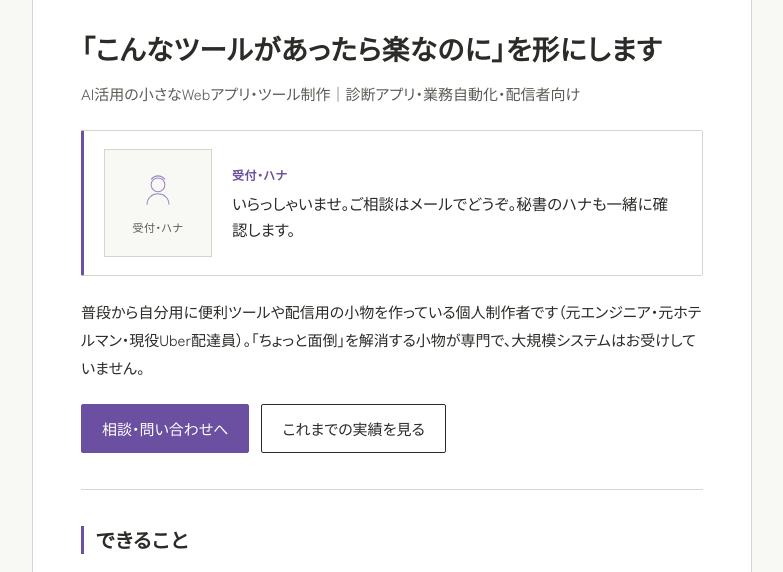
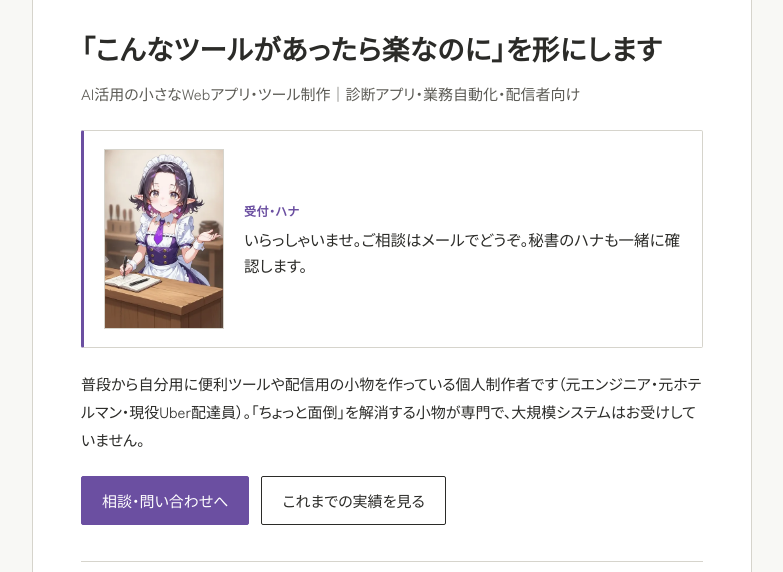
Before and after one commit to swordofkings-blip/kanimiso-workshop, a plain HTML site: page index.html in a window 1280 px wide. Shown: the part 165-737 px from the top of the page, without its empty margins (248-1031 px from the left). Drawn offline with Linux system fonts and the light colour scheme.

Commit message:
feat: 受付マスコット「ハナ」のWebP画像を軽量化配置し縦長ポートレート枠に調整

```diff
--- a/index.html
+++ b/index.html
@@ -23,7 +23,7 @@
   <link rel="preconnect" href="https://fonts.gstatic.com" crossorigin>
   <link href="https://fonts.googleapis.com/css2?family=Shippori+Mincho:wght@500;700&family=Zen+Kaku+Gothic+New:wght@400;500;700&display=swap" rel="stylesheet">
 
-  <link rel="stylesheet" href="style.css?v=20261122-5">
+  <link rel="stylesheet" href="style.css?v=20261122-6">
 </head>
 <body>
   <div class="sheet">
@@ -56,12 +56,12 @@
         <div class="reception" id="reception-desk">
           <div class="reception-portrait" id="hana-frame">
             <img
-              src="assets/hana.png"
+              src="assets/hana.webp"
               alt="受付マスコット・ハナ"
               id="hana-image"
               class="hana-img"
-              width="112"
-              height="112"
+              width="360"
+              height="541"
             >
             <!-- assets/hana.png 未配置時にレイアウト崩れを防ぐためのプレースホルダー -->
             <div class="hana-placeholder" id="hana-placeholder" aria-hidden="true">
--- a/style.css
+++ b/style.css
@@ -197,8 +197,8 @@ button:focus-visible {
 .reception-portrait {
   position: relative;
   flex-shrink: 0;
-  width: 96px; /* モバイルで圧迫しない正方サイズ */
-  height: 96px;
+  width: 108px; /* 受付机と全身の構図がきれいに収まる縦長ポートレート幅 */
+  aspect-ratio: 2 / 3;
   border: 1px solid var(--color-rule);
   background-color: var(--color-ground);
   overflow: hidden;
@@ -212,6 +212,7 @@ button:focus-visible {
   width: 100%;
   height: 100%;
   object-fit: cover;
+  object-position: center top;
 }
 
 .hana-placeholder {
@@ -987,8 +988,7 @@ button:focus-visible {
   }
 
   .reception-portrait {
-    width: 108px; /* PC幅では少し余裕を持たせた受付枠サイズ */
-    height: 108px;
+    width: 120px; /* PC幅では少し余裕を持たせた受付ポートレート幅 */
   }
 
   .catalog-item {
```
Also changed, not shown: assets/hana.webp (added).
